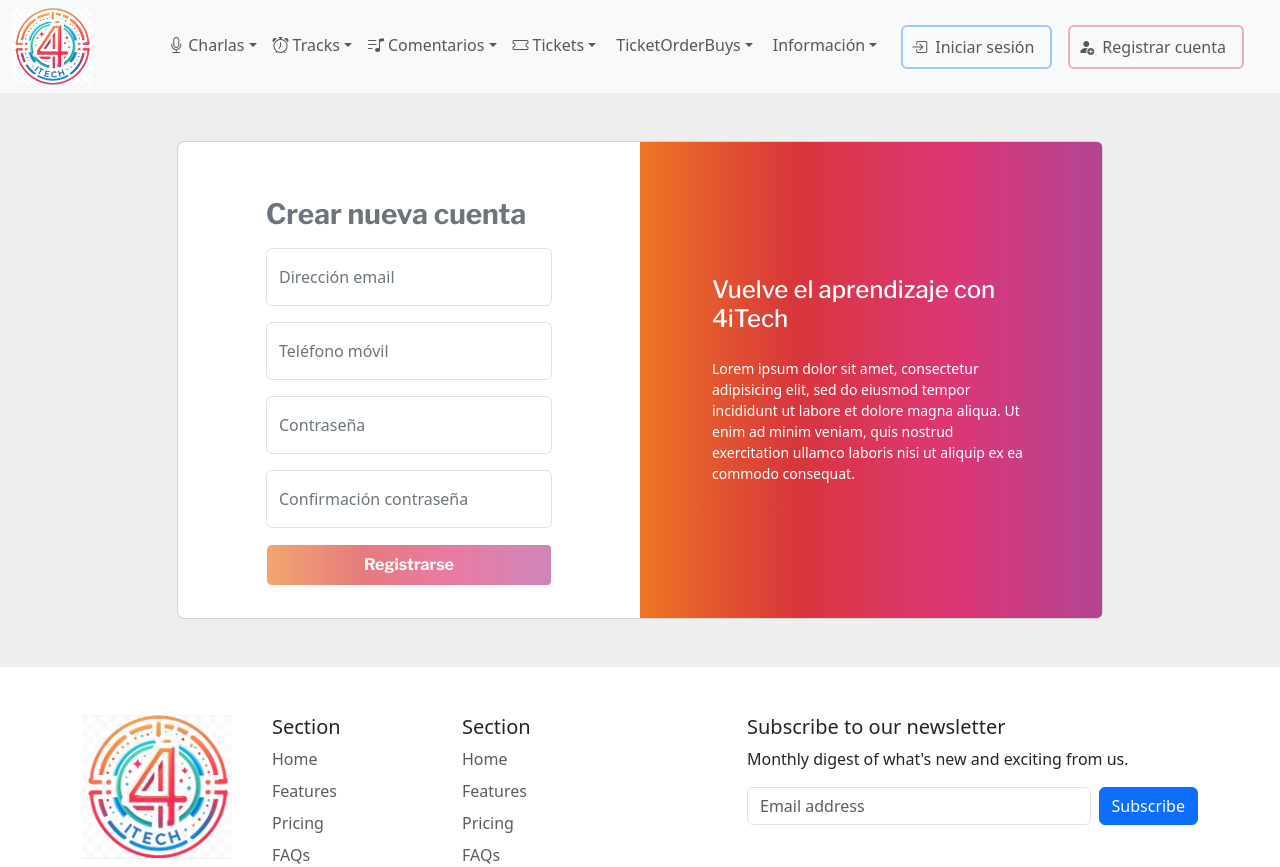
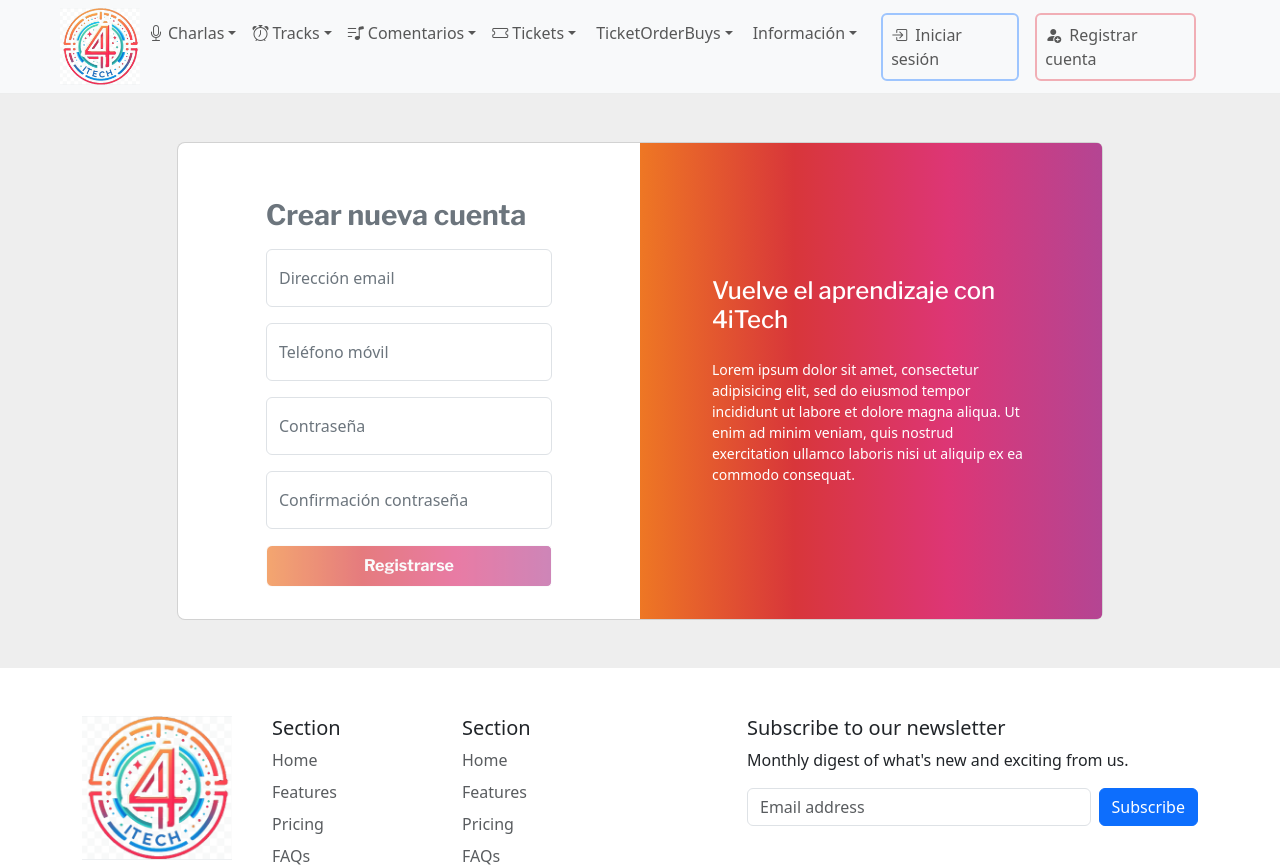
Before and after one commit to angelmaria/4ITECH, an Angular app: page /register in a window 1280 px wide. Shown: the top 867 px of the page. Built offline with nearby package versions, Linux system fonts and the light colour scheme.

Commit message:
contención de elementos del navbar en un div para centrarlos con respecto al contenido del body (creo una clase específica en css bg-navbar

```diff
--- a/src/app/navbar/navbar.component.css
+++ b/src/app/navbar/navbar.component.css
@@ -77,3 +77,10 @@ a.registro:hover:after{
       display: block;
   }
 } */
+
+.bg-navbar {
+  background-color: #F8F9FA !important;
+  padding-right: 3rem !important;
+  padding-left: 3rem !important;
+  border-bottom: 1px solid rgba(218, 218, 218, 0.4);
+}
--- a/src/app/navbar/navbar.component.html
+++ b/src/app/navbar/navbar.component.html
@@ -1,3 +1,4 @@
+<div class="bg-navbar">
 	<nav class="navbar navbar-expand-md navbar-light bg-body-tertiary">
 		<div class="container-fluid">
 			<!--<span class="navbar-brand">Dropdowns in navbar</span>-->
@@ -98,6 +99,7 @@
 			</div>
 		</div>
 	</nav>
+</div>
 
 <!--  Ojo esto se pondría al final del body y llamando a la función en un button con onclick="toggleTheme()"
 	<script>
```
Also changed, not shown: src/app/register/register.component.html (+0 -61 lines). Lines whose indentation alone changed are shown as unchanged.
